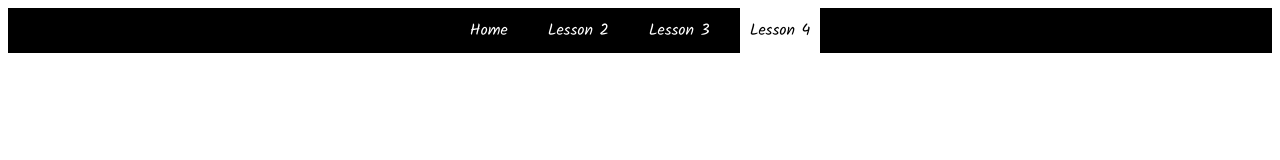
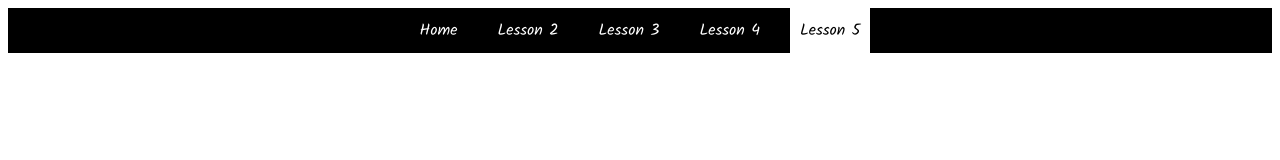
Before and after one commit to CaseyHeyrend/CSE121b-TheJavaScriptLanguage, a plain HTML site: page index.html in a window 1280 px wide. Drawn offline with Linux system fonts and the light colour scheme.

Commit message:
Week 6 and index

```diff
--- a/index.html
+++ b/index.html
@@ -15,7 +15,8 @@
             <li><a href="/CSE121b-TheJavaScriptLanguage/index.html">Home</a></li>
             <li><a href="/CSE121b-TheJavaScriptLanguage/week02/task2.html">Lesson 2</a></li>
             <li><a href="/CSE121b-TheJavaScriptLanguage/week03/task3.html">Lesson 3</a></li>
-            <li><a href="/CSE121b-TheJavaScriptLanguage/week04/task4.html" class="active">Lesson 4</a></li>
+            <li><a href="/CSE121b-TheJavaScriptLanguage/week04/task4.html">Lesson 4</a></li>
+            <li><a href="/CSE121b-TheJavaScriptLanguage/week05/task5.html" class="active">Lesson 5</a></li>
         </ul>
     </nav>
 </body>
```
